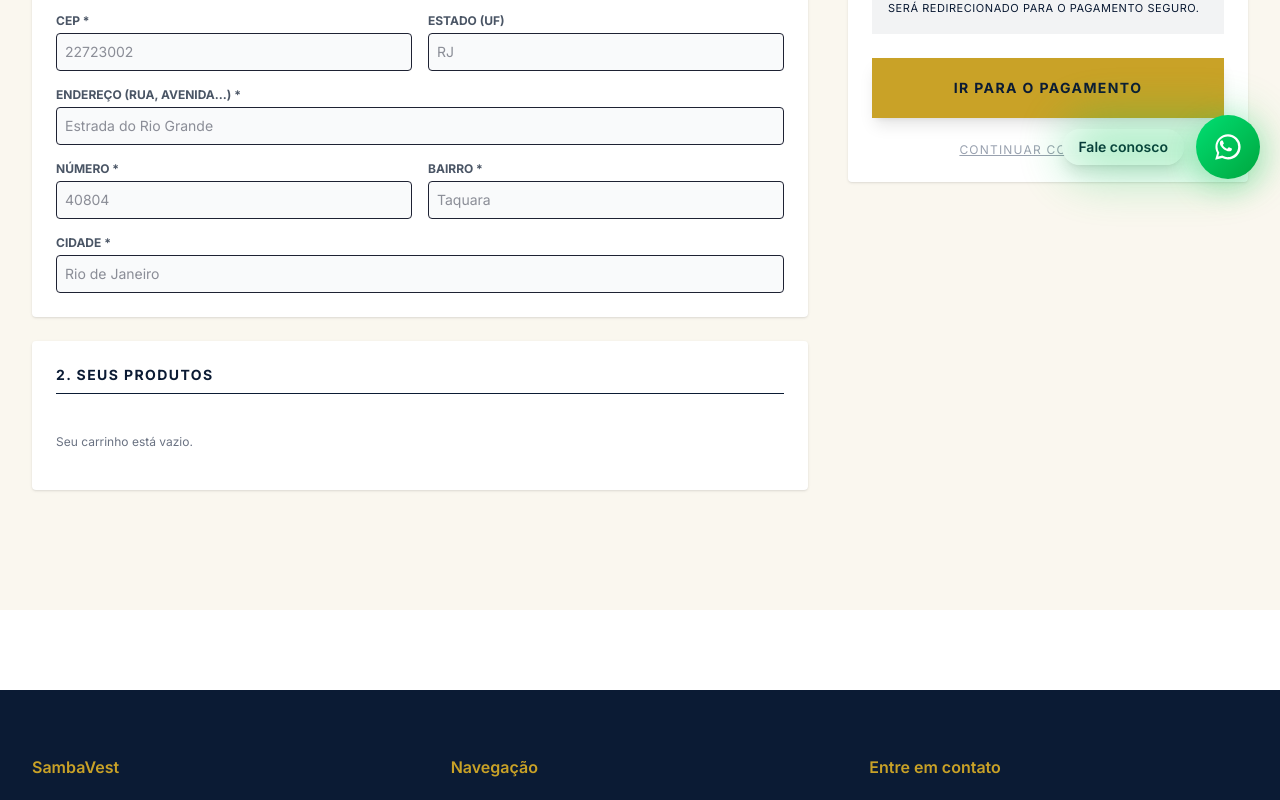
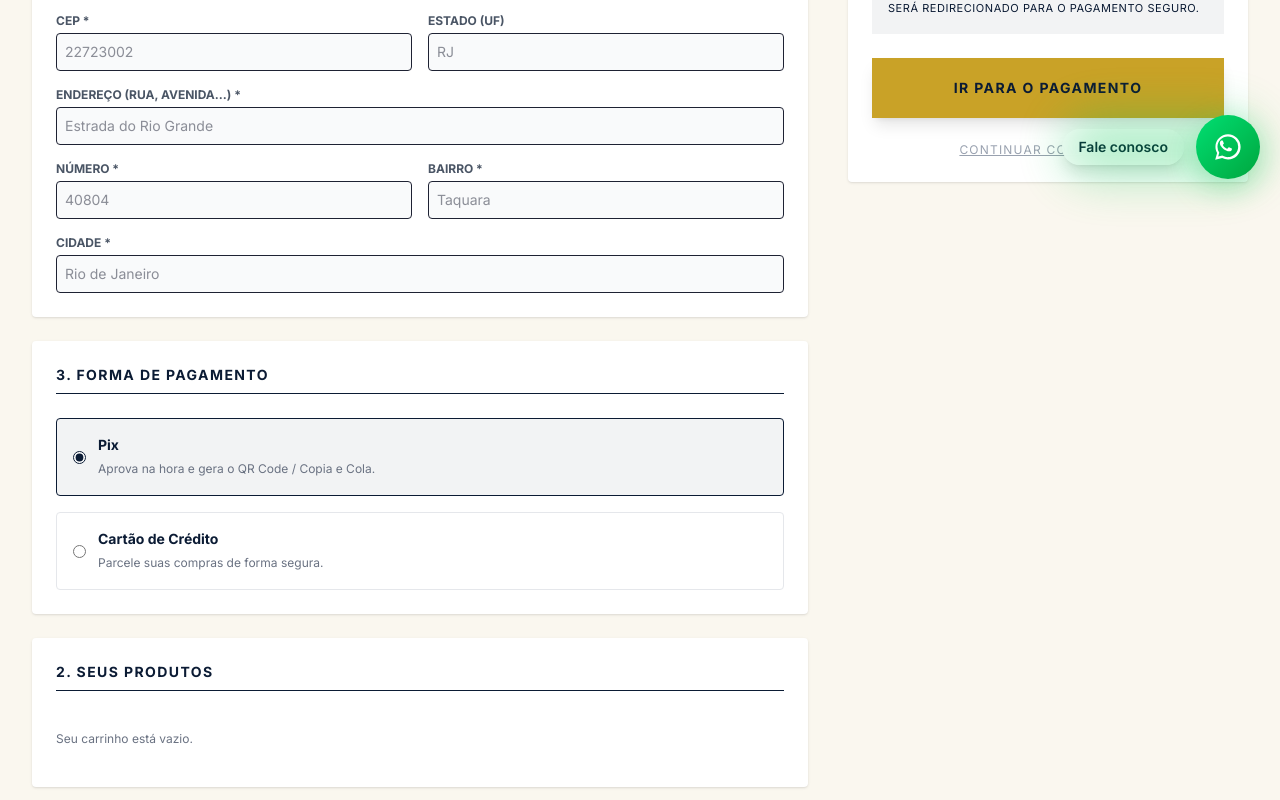
Before and after one commit to Felicordeirofcf/sambavest1, a Next.js app: page /checkout in a window 1280 px wide. Shown: the part 601-1401 px from the top of the page. Built offline with nearby package versions, Linux system fonts and the light colour scheme.

Commit message:
feat: initial commit

```diff
--- a/app/api/checkout/route.ts
+++ b/app/api/checkout/route.ts
@@ -8,7 +8,7 @@ export async function POST(request: Request) {
     const body = await request.json();
     console.log("📦 Body bruto recebido na API de Checkout:", JSON.stringify(body, null, 2));
 
-    const { cliente, items, shipping } = body;
+    const { cliente, items, shipping, paymentMethod } = body;
     const listaItens = items || body.itens;
 
     if (!listaItens || !Array.isArray(listaItens) || listaItens.length === 0) {
@@ -51,7 +51,6 @@ export async function POST(request: Request) {
     const documentoLimpo = clienteFinal.numeroDocumento.replace(/\D/g, '');
     const cepLimpo = clienteFinal.cep.replace(/\D/g, '');
 
-    // 🔍 1. APENAS BUSCA O CLIENTE SE EXISTIR (SEM CRIAR CONTA AUTOMÁTICA PARA EVITAR SENHAS)
     let customerId = 0;
     try {
       const searchRes = await fetch(`${wcUrl}/wp-json/wc/v3/customers?email=${encodeURIComponent(clienteFinal.email)}`, {
@@ -68,15 +67,20 @@ export async function POST(request: Request) {
       console.warn("⚠️ Aviso ao buscar cliente, prosseguindo como visitante/convidado.", custError);
     }
 
-    // 🛍️ 2. MONTAR O PAYLOAD DO PEDIDO
+    const metodoEscolhido = paymentMethod || 'appmax_pix';
+    const tituloMetodo = metodoEscolhido.includes('pix') ? 'Pix -- AppMax' : 'Cartão de Crédito -- AppMax';
+
+    // Endereço concatenado sem template string complexa para evitar erros do Turbopack
+    const enderecoCompleto = clienteFinal.endereco + ', ' + clienteFinal.numero + ' - ' + clienteFinal.bairro;
+
     const wcOrderPayload: any = {
-      payment_method: 'appmax',
-      payment_method_title: 'Appmax Pagamentos',
+      payment_method: metodoEscolhido,
+      payment_method_title: tituloMetodo,
       set_paid: false,
       billing: {
         first_name: firstName,
         last_name: lastName,
-        address_1: `${clienteFinal.endereco}, ${clienteFinal.numero} - ${clienteFinal.bairro}`,
+        address_1: enderecoCompleto,
         city: clienteFinal.cidade,
         state: clienteFinal.uf,
         postcode: cepLimpo,
@@ -87,7 +91,7 @@ export async function POST(request: Request) {
       shipping: {
         first_name: firstName,
         last_name: lastName,
-        address_1: `${clienteFinal.endereco}, ${clienteFinal.numero} - ${clienteFinal.bairro}`,
+        address_1: enderecoCompleto,
         city: clienteFinal.cidade,
         state: clienteFinal.uf,
         postcode: cepLimpo,
@@ -106,8 +110,8 @@ export async function POST(request: Request) {
       }),
       shipping_lines: shipping ? [
         {
-          method_id: 'custom_shipping',
-          method_title: shipping.method_title || 'Frete',
+          method_id: 'flat_rate',
+          method_title: shipping.method_title || 'Frete Correios / Transportadora',
           total: String(shipping.price || 0)
         }
       ] : [],
@@ -145,10 +149,22 @@ export async function POST(request: Request) {
       throw new Error(wcData.message || 'Erro ao criar o pedido no WooCommerce.');
     }
 
-    // 🔗 URL de pagamento blindada com a chave de segurança (order_key) para evitar tela de login
-    const paymentUrl = wcData.payment_url || `${wcUrl}/checkout/order-pay/${wcData.id}/?pay_for_order=true&key=${wcData.order_key}`;
+    let paymentUrl = wcData.payment_url;
 
-    console.log(`✅ Pedido #${wcData.id} criado com sucesso no WooCommerce! URL de pagamento direta:`, paymentUrl);
+    if (wcData.meta_data && Array.isArray(wcData.meta_data)) {
+      const gatewayUrlMeta = wcData.meta_data.find(
+        (m: any) => m.key === '_appmax_payment_url' || m.key === 'payment_url' || m.key === '_payment_url' || m.key === 'payment_link' || m.key === 'appmax_url'
+      );
+      if (gatewayUrlMeta && gatewayUrlMeta.value) {
+        paymentUrl = gatewayUrlMeta.value;
+      }
+    }
+
+    if (!paymentUrl || paymentUrl.includes('order-pay')) {
+      paymentUrl = `${wcUrl}/finalizar-compra/order-pay/${wcData.id}/?pay_for_order=true&key=${wcData.order_key}`;
+    }
+
+    console.log(`✅ Pedido #${wcData.id} criado com sucesso no WooCommerce! URL de pagamento:`, paymentUrl);
 
     return NextResponse.json({
       success: true,
--- a/app/checkout/page.tsx
+++ b/app/checkout/page.tsx
@@ -12,6 +12,7 @@ export default function CheckoutPage() {
   const [isLoading, setIsLoading] = useState(false);
   const [isSearchingClient, setIsSearchingClient] = useState(false);
   const [shippingQuote, setShippingQuote] = useState<ShippingQuote | null>(null);
+  const [paymentMethod, setPaymentMethod] = useState('appmax_pix'); // Estado para escolher Pix ou Cartão
 
   useEffect(() => {
     setIsMounted(true);
@@ -34,7 +35,6 @@ export default function CheckoutPage() {
     setFormData({ ...formData, [e.target.name]: e.target.value });
   };
 
-  // Função para buscar cliente cadastrado no Bling/Base pelo CPF
   const handleBuscarCliente = async () => {
     const docLimpo = formData.numeroDocumento.replace(/\D/g, '');
     if (!docLimpo || docLimpo.length < 11) {
@@ -76,7 +76,6 @@ export default function CheckoutPage() {
       return;
     }
 
-    // 🛑 VALIDAÇÃO OBRIGATÓRIA DE FRETE
     if (!shippingQuote) {
       alert('⚠️ Por favor, calcule o frete informando o seu CEP antes de finalizar o pedido.');
       return;
@@ -103,11 +102,11 @@ export default function CheckoutPage() {
       const firstName = partesNome[0] || '';
       const lastName = partesNome.slice(1).join(' ') || 'Cliente';
 
-      // Captura segura do nome do serviço de frete para evitar erros no TypeScript
       const quoteAny = shippingQuote as any;
       const shippingMethodTitle = quoteAny.name || quoteAny.service || quoteAny.serviceName || 'Frete Correios / Transportadora';
 
       const payload = {
+        paymentMethod: paymentMethod, // Envia o método escolhido (Pix ou Cartão)
         items: carrinhoAtual.map((item: any) => ({
           id: item.id,
           quantity: item.quantity,
@@ -145,13 +144,13 @@ export default function CheckoutPage() {
         throw new Error(data.error || 'Erro ao registrar pedido.');
       }
 
-      alert('✅ Pedido gerado com sucesso! Redirecionando para o pagamento...');
-      clearCart();
+      console.log("🔗 URL de pagamento gerada:", data.paymentUrl);
 
       if (data.paymentUrl) {
+        clearCart();
         window.location.href = data.paymentUrl;
       } else {
-        window.location.href = '/';
+        throw new Error('A API não retornou uma URL de pagamento válida.');
       }
 
     } catch (error: any) {
@@ -258,6 +257,43 @@ export default function CheckoutPage() {
               </div>
             </div>
 
+            {/* 💳 3. SELEÇÃO DE FORMA DE PAGAMENTO (PIX OU CARTÃO) */}
+            <div className="bg-white p-6 shadow-sm rounded-sm">
+              <h3 className="text-sm font-bold uppercase tracking-widest mb-6 pb-2 border-b text-[#0B1B34]">3. Forma de Pagamento</h3>
+
+              <div className="space-y-4">
+                <label className={`flex items-center gap-3 p-4 border rounded cursor-pointer transition-all ${paymentMethod === 'appmax_pix' ? 'border-[#0B1B34] bg-[#0B1B34]/5' : 'border-gray-200'}`}>
+                  <input
+                    type="radio"
+                    name="paymentMethod"
+                    value="appmax_pix"
+                    checked={paymentMethod === 'appmax_pix'}
+                    onChange={(e) => setPaymentMethod(e.target.value)}
+                    className="accent-[#0B1B34]"
+                  />
+                  <div>
+                    <span className="block text-sm font-bold text-[#0B1B34]">Pix </span>
+                    <span className="text-xs text-gray-500">Aprova na hora e gera o QR Code / Copia e Cola.</span>
+                  </div>
+                </label>
+
+                <label className={`flex items-center gap-3 p-4 border rounded cursor-pointer transition-all ${paymentMethod === 'appmax_credit' ? 'border-[#0B1B34] bg-[#0B1B34]/5' : 'border-gray-200'}`}>
+                  <input
+                    type="radio"
+                    name="paymentMethod"
+                    value="appmax_credit"
+                    checked={paymentMethod === 'appmax_credit'}
+                    onChange={(e) => setPaymentMethod(e.target.value)}
+                    className="accent-[#0B1B34]"
+                  />
+                  <div>
+                    <span className="block text-sm font-bold text-[#0B1B34]">Cartão de Crédito</span>
+                    <span className="text-xs text-gray-500">Parcele suas compras de forma segura.</span>
+                  </div>
+                </label>
+              </div>
+            </div>
+
             <div className="bg-white p-6 shadow-sm rounded-sm">
               <h3 className="text-sm font-bold uppercase tracking-widest mb-6 pb-2 border-b text-[#0B1B34]">2. Seus Produtos</h3>
               {items.length === 0 ? (
```
